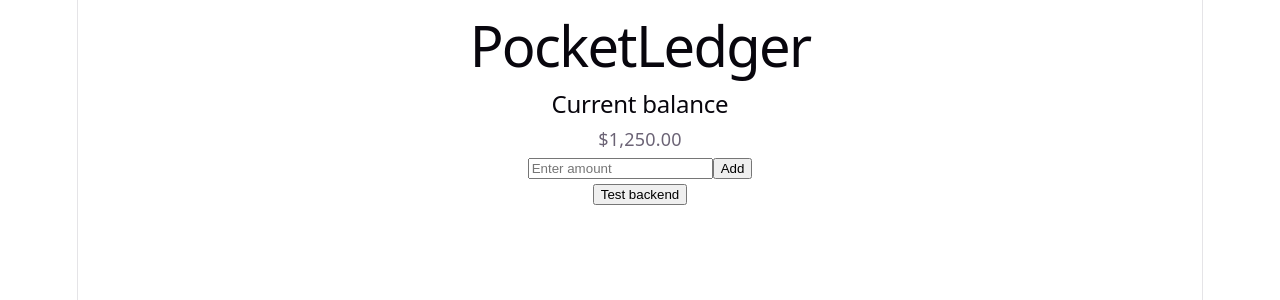
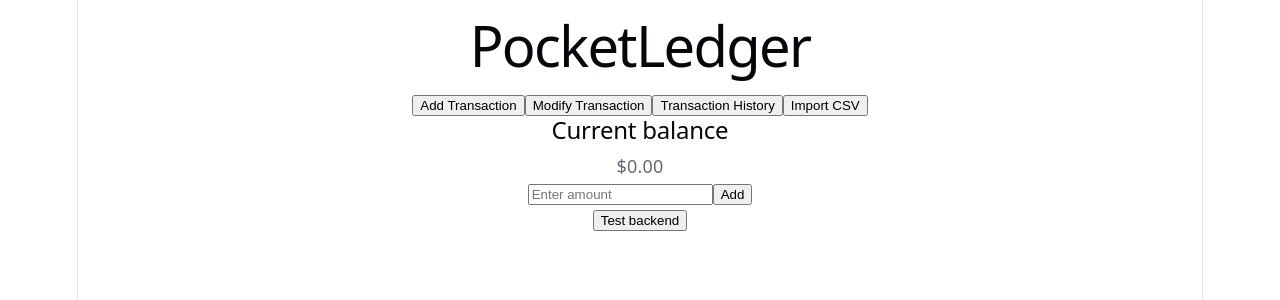
Before and after one commit to M857pixel/Budget-and-Finance-Tracker, a React (Vite) app in the folder frontend/: page / in a window 1280 px wide. Shown: the top 300 px of the page. Built offline with nearby package versions, Linux system fonts and the light colour scheme.

Commit message:
Update transaction UI and amount submission handling

```diff
--- a/frontend/src/App.tsx
+++ b/frontend/src/App.tsx
@@ -4,6 +4,7 @@ import { useState } from 'react'
 function App() {
     const [message, setMessage] = useState('')
     const [amount, setAmount] = useState('')
+    const [activeTab, setActiveTab] = useState<'add' | 'modify' | 'history' | 'import'>('add')
 
     const addAmount = async () => {
         try {
@@ -12,7 +13,12 @@ function App() {
                 headers: { 'Content-Type': 'application/json' },
                 body: JSON.stringify({ amount: Number(amount) }),
             })
-      setMessage(response.ok ? 'Amount sent!' : 'Backend rejected the amount.')
+            if (response.ok) {
+                setMessage(`Amount sent! ($${amount})`)
+                setAmount('')
+            } else {
+                setMessage('Backend rejected the amount.')
+            }
         } catch {
             setMessage('Could not connect to the backend.')
         }
@@ -28,9 +34,40 @@ function App() {
         <main className="dashboard">
             <h1>PocketLedger</h1>
 
+            {/*  top bar allows for navigation between multiple core features, the selected option is then displayed below*/}
+            <nav className="topbar">
+                <button
+                    className={activeTab === 'add' ? 'active' : ''}
+                    onClick={() => setActiveTab('add')}
+                >
+                    Add Transaction
+                </button>
+                <button
+                    className={activeTab === 'modify' ? 'active' : ''}
+                    onClick={() => setActiveTab('modify')}
+                >
+                    Modify Transaction
+                </button>
+                <button
+                    className={activeTab === 'history' ? 'active' : ''}
+                    onClick={() => setActiveTab('history')}
+                >
+                    Transaction History
+                </button>
+                <button
+                    className={activeTab === 'import' ? 'active' : ''}
+                    onClick={() => setActiveTab('import')}
+                >
+                    Import CSV
+                </button>
+            </nav>
+
+            {/* this section determines what is the current active portion displayed under the topbar  */}
+            <section className="content">
+                {activeTab === 'add' && (
                     <section className="transaction-add">
                         <h2>Current balance</h2>
-                <p className="balance">$1,250.00</p>
+                        <p className="balance">$0.00</p>
 
                         <div className="actions">
                             <form onSubmit={(event) => {
@@ -54,9 +91,13 @@ function App() {
                             </button>
                         </div>
 
+                        <p>{message}</p>
+                    </section>
+                )}
 
-
-                <p>{message}</p>
+                {activeTab === 'modify' && <p>Modify Transaction UI goes here.</p>}
+                {activeTab === 'history' && <p>Transaction History UI goes here.</p>}
+                {activeTab === 'import' && <p>Import CSV UI goes here.</p>}
             </section>
         </main>
     )
```
Lines whose indentation alone changed are shown as unchanged.
